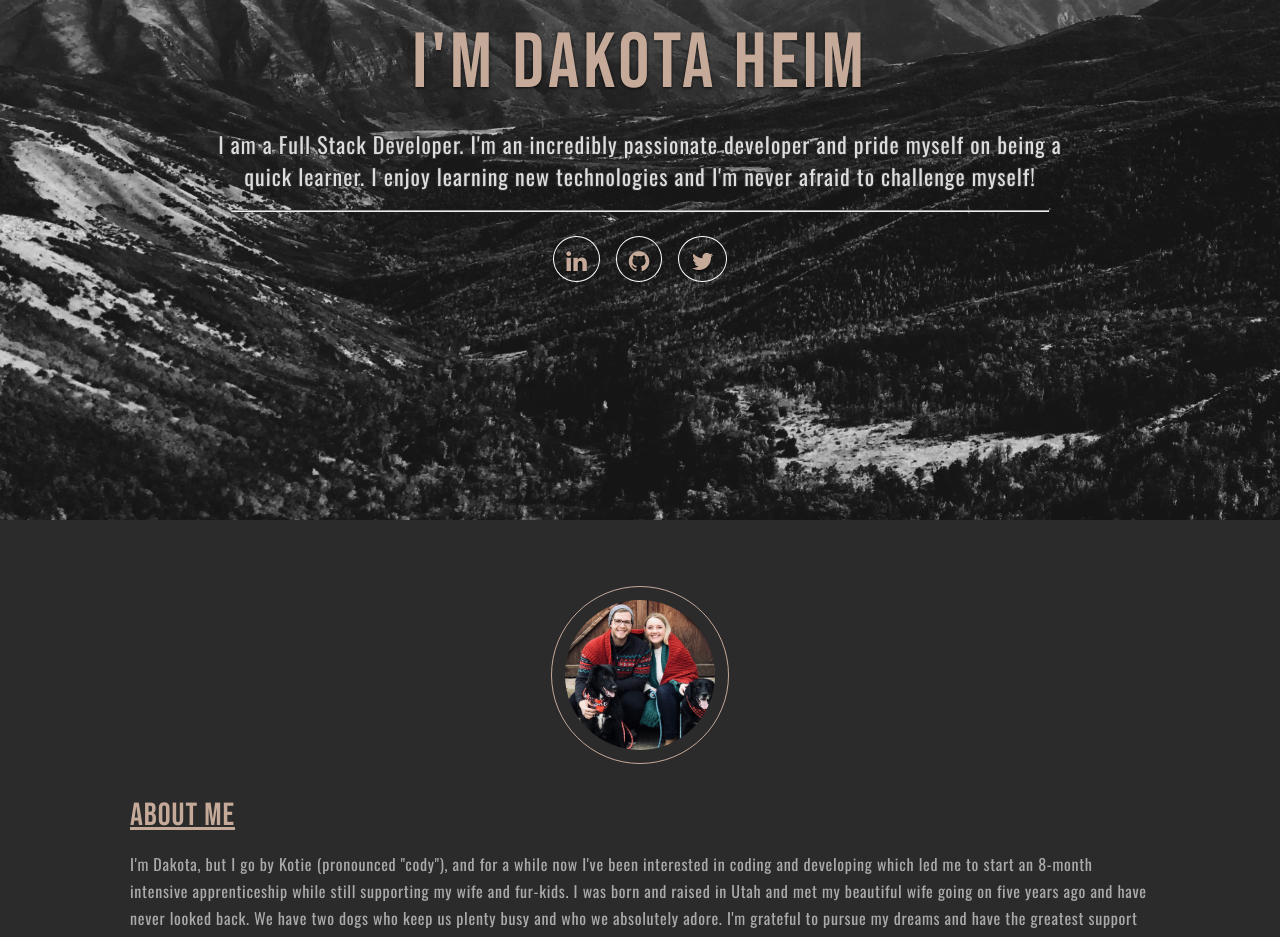
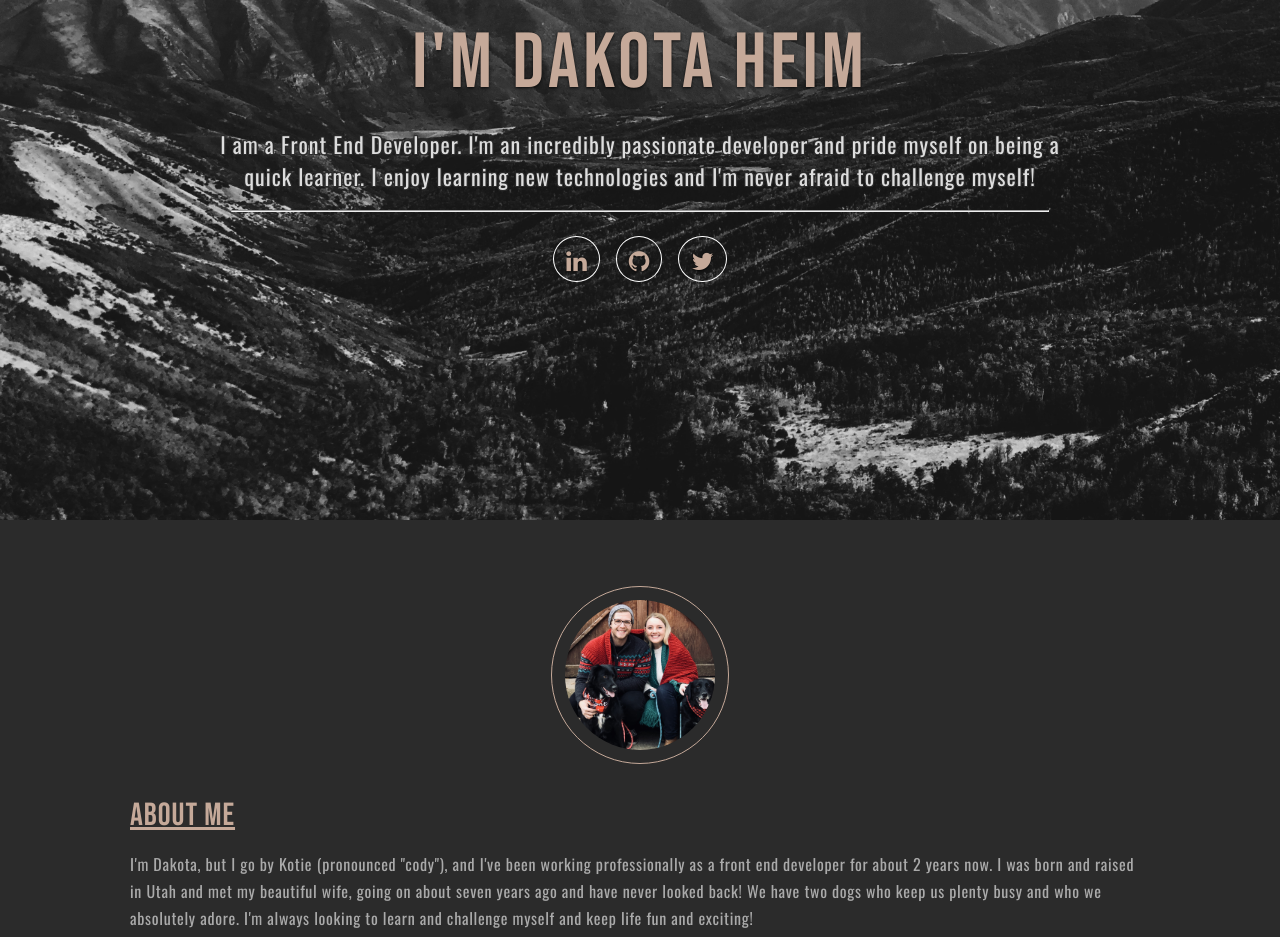
Before and after one commit to Kotieheim/Portfolio, a React (Create React App) app: page / in a window 1280 px wide. Shown: the part 480-1417 px from the top of the page. Built offline with nearby package versions, Linux system fonts and the light colour scheme.

Commit message:
update resume data

```diff
--- a/src/resumeData.js
+++ b/src/resumeData.js
@@ -1,7 +1,7 @@
 let resumeData = {
   imagebaseurl: "https://kotieheim.github.io/",
   name: "Dakota Heim",
-  role: "Full Stack Developer",
+  role: "Front End Developer",
   linkedinId: "LinkedIn Id",
   skypeid: "skypeid",
   roleDescription:
@@ -10,21 +10,21 @@ let resumeData = {
     {
       name: "linkedin",
       url: "https://www.linkedin.com/in/dakotaheim/",
-      className: "fa fa-linkedin"
+      className: "fa fa-linkedin",
     },
     {
       name: "github",
       url: "https://github.com/Kotieheim",
-      className: "fa fa-github"
+      className: "fa fa-github",
     },
     {
       name: "twitter",
       url: "https://twitter.com/HeimDakota",
-      className: "fa fa-twitter"
-    }
+      className: "fa fa-twitter",
+    },
   ],
   aboutme:
-    "I'm Dakota, but I go by Kotie (pronounced \"cody\"), and for a while now I've been interested in coding and developing which led me to start an 8-month intensive apprenticeship while still supporting my wife and fur-kids. I was born and raised in Utah and met my beautiful wife going on five years ago and have never looked back. We have two dogs who keep us plenty busy and who we absolutely adore. I'm grateful to pursue my dreams and have the greatest support system from my family and friends. The journey seemed long with having school during the day and work at night and barely spending time with my family, but it was well worth it. I'm bright and eager to grow with whatever life throws my way. Here's to becoming the very best that I can be, not only for myself, but for the people I love. ",
+    "I'm Dakota, but I go by Kotie (pronounced \"cody\"), and I've been working professionally as a front end developer for about 2 years now. I was born and raised in Utah and met my beautiful wife, going on about seven years ago and have never looked back! We have two dogs who keep us plenty busy and who we absolutely adore. I'm always looking to learn and challenge myself and keep life fun and exciting!",
   address: "Utah",
   website: "https://kotieheim.github.io/",
   education: [
@@ -36,7 +36,7 @@ let resumeData = {
       MonthOfPassing: "Feb",
       YearOfPassing: "2020",
       Achievements:
-        "Learned industry best practices and practical software development standards with a focus on HTML5, CSS3, JavaScript, jQuery, Node.js, React, Redux, and algorithms & data structures. Created and deployed mobile-first applications while learning new languages and frameworks by collaborating several hours every week with a senior web developer."
+        "Learned industry best practices and practical software development standards with a focus on HTML5, CSS3, JavaScript, jQuery, Node.js, React, Redux, and algorithms & data structures. Created and deployed mobile-first applications while learning new languages and frameworks by collaborating several hours every week with a senior web developer.",
     },
     {
       id: 2,
@@ -45,9 +45,9 @@ let resumeData = {
       MonthOfPassing: "Jan",
       YearOfPassing: "2020+",
       Achievements:
-        "General introductions into developement and programming which led me to pursue other means of education myself for the specific niche of what im interested in, rather than spending time on subjects not pertaining to my interests."
-    }
-  ]
+        "General introductions into developement and programming which led me to pursue other means of education myself for the specific niche of what im interested in, rather than spending time on subjects not pertaining to my interests.",
+    },
+  ],
 };
 
 export default resumeData;
```
Also changed, not shown: 8 other files (tests, documents, lock files or other folders).
